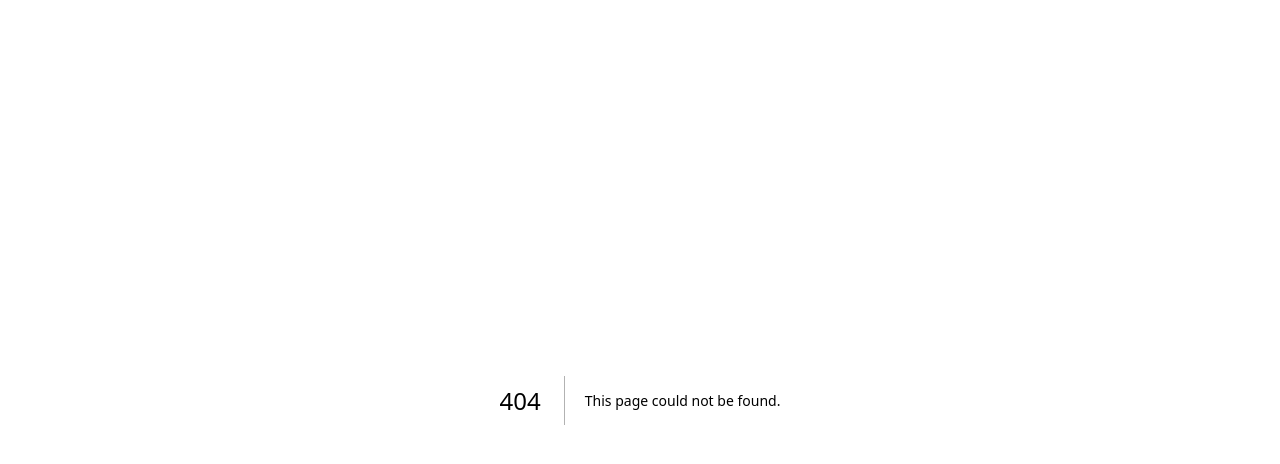
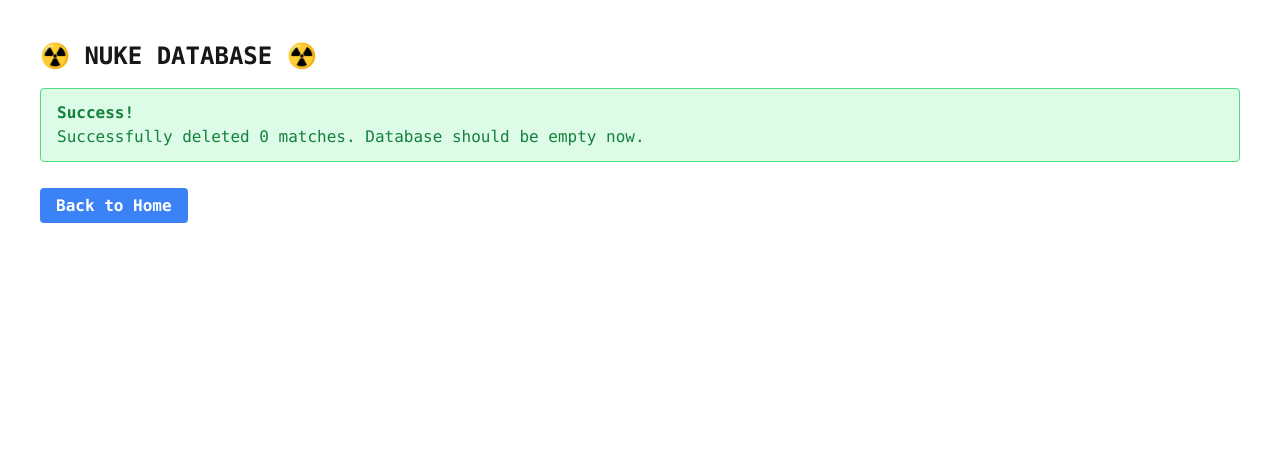
Before and after one commit to clawdfelix-ship-it/football-league-system, a Next.js app: page /nuke in a window 1280 px wide. Before the commit this address had no page. Shown: the top 464 px of the page. Built offline with nearby package versions, Linux system fonts and the light colour scheme; no server answers; the database is empty.

Commit message:
Add emergency nuke database page

```diff
--- /dev/null
+++ b/app/nuke/page.tsx
@@ -0,0 +1,55 @@
+import { db, sql } from '@/lib/db';
+import { matches } from '@/lib/schema';
+import { unstable_noStore as noStore } from 'next/cache';
+
+export const dynamic = 'force-dynamic';
+export const revalidate = 0;
+
+export default async function NukePage() {
+  noStore();
+
+  let message = '';
+  let error = '';
+  let count = 0;
+
+  try {
+    console.log("Nuke page accessed");
+
+    // Check if DB is connected
+    const test = await db.execute(sql`SELECT 1`);
+    if (!test) throw new Error('DB Connection Failed');
+
+    // Delete all matches
+    const result = await db.delete(matches).returning();
+    count = result.length;
+    message = `Successfully deleted ${count} matches. Database should be empty now.`;
+  } catch (e: any) {
+    console.error(e);
+    error = e.message || JSON.stringify(e);
+  }
+
+  return (
+    <div className="p-10 font-mono">
+      <h1 className="text-2xl font-bold mb-4">☢️ NUKE DATABASE ☢️</h1>
+
+      {error ? (
+        <div className="bg-red-100 border border-red-400 text-red-700 px-4 py-3 rounded">
+          <p className="font-bold">Error:</p>
+          <pre className="whitespace-pre-wrap">{error}</pre>
+          <p className="mt-2 text-sm">Check Vercel Environment Variables (DATABASE_URL).</p>
+        </div>
+      ) : (
+        <div className="bg-green-100 border border-green-400 text-green-700 px-4 py-3 rounded">
+          <p className="font-bold">Success!</p>
+          <p>{message}</p>
+        </div>
+      )}
+
+      <div className="mt-8">
+        <a href="/" className="bg-blue-500 hover:bg-blue-700 text-white font-bold py-2 px-4 rounded">
+          Back to Home
+        </a>
+      </div>
+    </div>
+  );
+}
```
